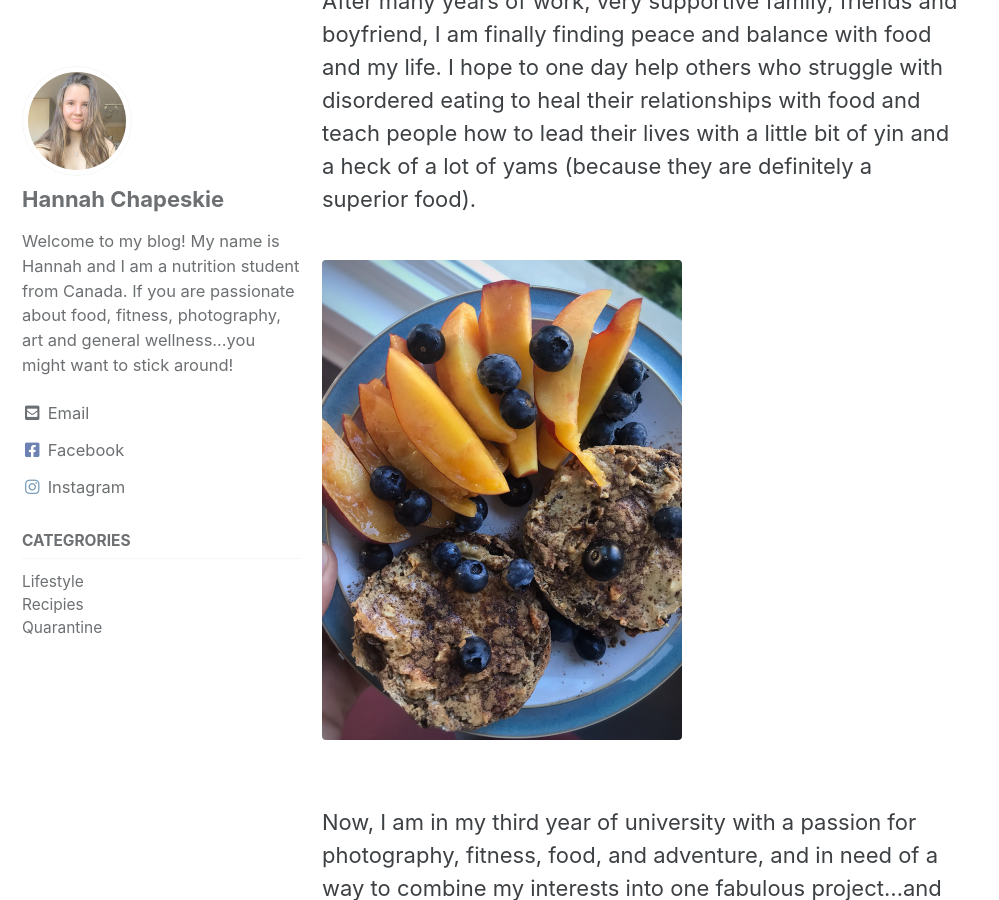
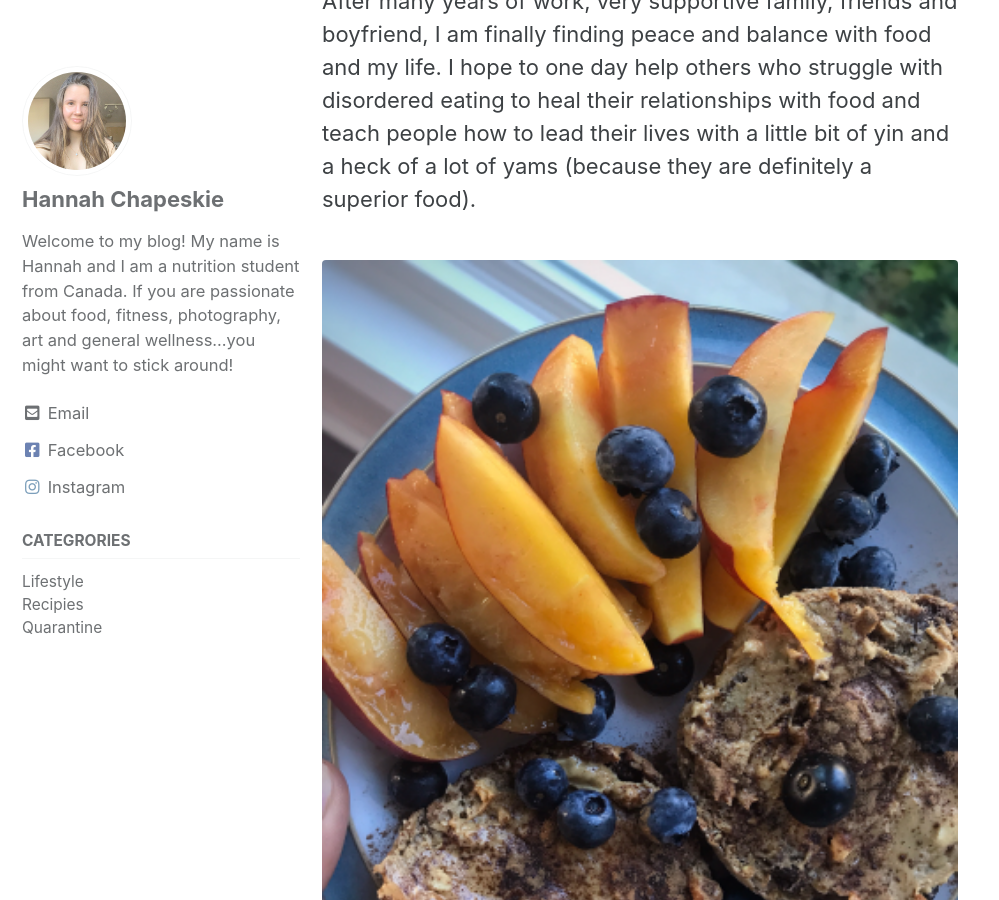
Before and after one commit to dylanbabel/yinandyams, a Jekyll site: the page built from _posts/2020-01-28-welcome-to-yin&yams.md, in a window 1280 px wide and 900 px high, scrolled down 1912 px. Shown: the whole window, without its empty margins (0-999 px from the left). Built offline with Jekyll 4.4.1, drawn with Linux system fonts in a browser that asks for light colours; cached includes are drawn as plain includes.

Commit message:
Update 2020-01-28-welcome-to-yin&yams.md

```diff
--- a/_posts/2020-01-28-welcome-to-yin&yams.md
+++ b/_posts/2020-01-28-welcome-to-yin&yams.md
@@ -33,7 +33,7 @@ After graduating high school I left for the beautiful ocean of Nova Scotia, my s
 
 After many years of work, very supportive family, friends and boyfriend, I am finally finding peace and balance with food and my life. I hope to one day help others who struggle with disordered eating to heal their relationships with food and teach people how to lead their lives with a little bit of yin and a heck of a lot of yams (because they are definitely a superior food).
 
-{% include gallery id="layouts_gallery_2" layout="center" %}
+{% include gallery id="layouts_gallery_2" %}{: .align-center}
 
 Now, I am in my third year of university with a passion for photography, fitness, food, and adventure, and in need of a way to combine my interests into one fabulous project...and that is where you and this blog come in!
 
```
